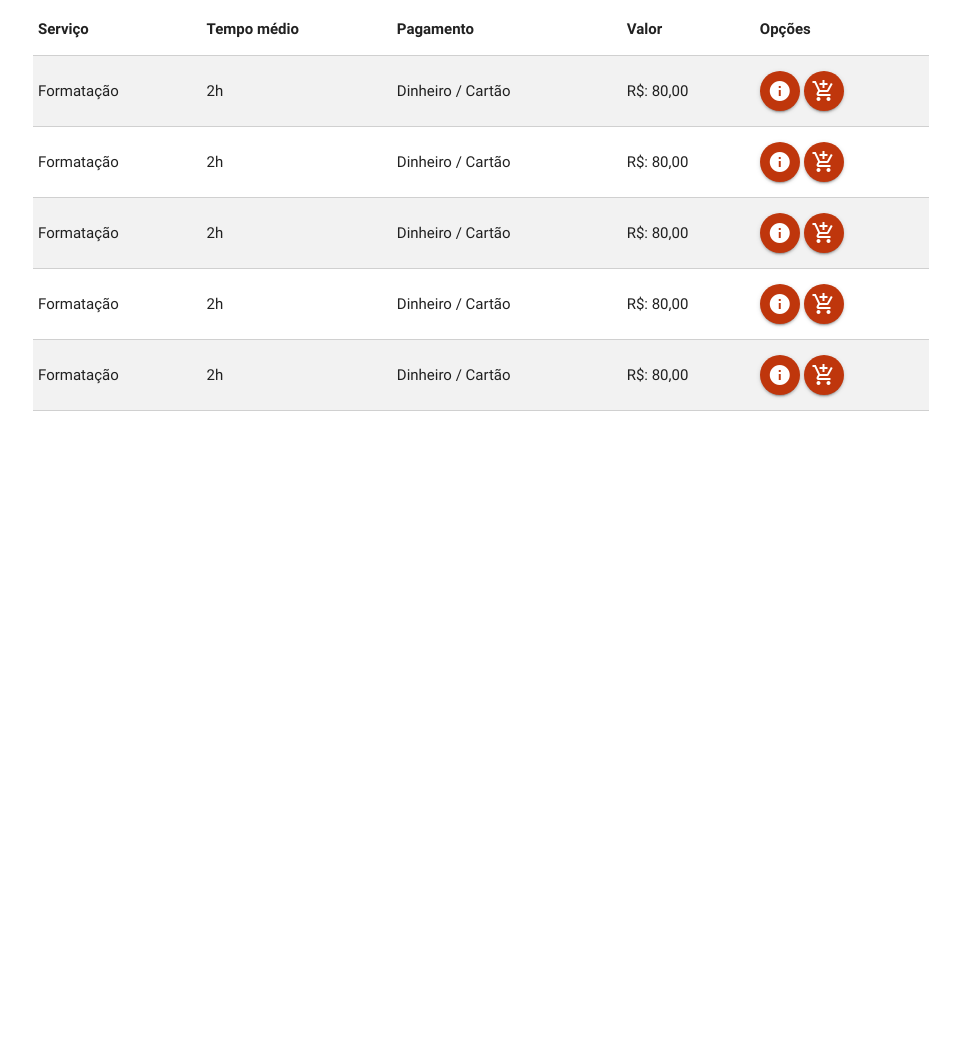
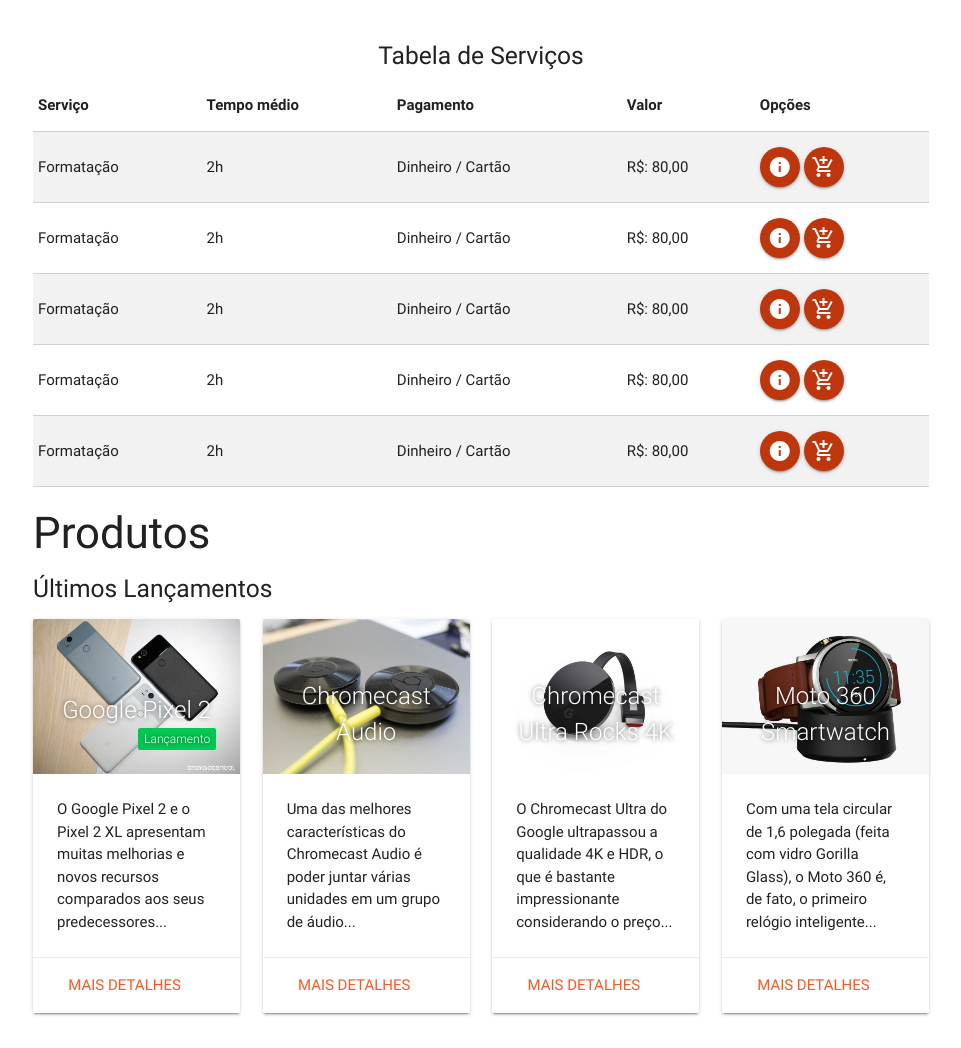
Before and after one commit to jgjefersonluis/html-cursoMaterialize, a plain HTML site: page onepage/index.html in a window 1280 px wide. Shown: the part 1179-2227 px from the top of the page, without its empty margins (159-1120 px from the left). Before the commit the page ends 1610 px from the top, so only its background shows below. Drawn offline with Linux system fonts and the light colour scheme.

Commit message:
produtos

```diff
--- a/onepage/css/style.css
+++ b/onepage/css/style.css
@@ -6,6 +6,11 @@
 
 .navbar-logo{
   height: 56px;
+}
+/* GERAL */
+
+#servicos{
+  padding-top: 76px;
 }
 
 /* DESTAQUE */
@@ -29,3 +34,8 @@
   color: #bf360c ;
   cursor: pointer;
 }
+
+/* PRODUTOS */
+.card-title{
+  text-shadow: 0px 0px 5px rgba(0, 0, 0, 0.6);
+}
--- a/onepage/index.html
+++ b/onepage/index.html
@@ -165,8 +165,79 @@
       </div>
     </section>
 
-    <section id="produtos">
-
+    <section id="produtos" class="container">
+      <hgroup>
+        <h3>Produtos</h3>
+        <h5>Últimos Lançamentos</h5>
+      </hgroup>
+      <div class="row">
+        <div class="col s12 m6 l3">
+          <div class="card meddium hoverable">
+            <div class="card-image">
+              <img src="img/google-pixel-3-colors.jpg" alt="">
+              <span class="card-title center">Google Pixel 2
+                <span class="new badge green accent-4" data-badge-caption="Lançamento"></span>
+              </span>
+            </div>
+            <div class="card-content">
+              <p>
+                O Google Pixel 2 e o Pixel 2 XL apresentam muitas melhorias e novos recursos comparados aos seus predecessores...
+              </p>
+            </div>
+            <div class="card-action center">
+              <a href="" title="" class="deep-orange-text">Mais Detalhes</a>
+            </div>
+          </div>
+        </div>
+        <div class="col s12 m6 l3">
+          <div class="card meddium hoverable">
+            <div class="card-image">
+              <img src="img/chromecast-audio-dos.jpg" alt="">
+              <span class="card-title center">Chromecast Áudio</span>
+            </div>
+            <div class="card-content">
+              <p>
+                Uma das melhores características do Chromecast Audio é poder juntar várias unidades em um grupo de áudio...
+              </p>
+            </div>
+            <div class="card-action center">
+              <a href="" title="" class="deep-orange-text">Mais Detalhes</a>
+            </div>
+          </div>
+        </div>
+        <div class="col s12 m6 l3">
+          <div class="card meddium hoverable">
+            <div class="card-image">
+              <img src="img/chromecast-ultra.jpg" alt="">
+              <span class="card-title center">Chromecast Ultra Rocks 4K</span>
+            </div>
+            <div class="card-content">
+              <p>
+                O Chromecast Ultra do Google  ultrapassou a qualidade 4K e HDR, o que é bastante impressionante considerando o preço...
+              </p>
+            </div>
+            <div class="card-action center">
+              <a href="" title="" class="deep-orange-text">Mais Detalhes</a>
+            </div>
+          </div>
+        </div>
+        <div class="col s12 m6 l3">
+          <div class="card meddium hoverable">
+            <div class="card-image">
+              <img src="img/moto-360.jpg" alt="">
+              <span class="card-title center">Moto 360 Smartwatch</span>
+            </div>
+            <div class="card-content">
+              <p>
+                Com uma tela circular de 1,6 polegada (feita com vidro Gorilla Glass), o Moto 360 é, de fato, o primeiro relógio inteligente...
+              </p>
+            </div>
+            <div class="card-action center">
+              <a href="" title="" class="deep-orange-text">Mais Detalhes</a>
+            </div>
+          </div>
+        </div>
+      </div>
     </section>
 
     <section id="localizacao">
```
